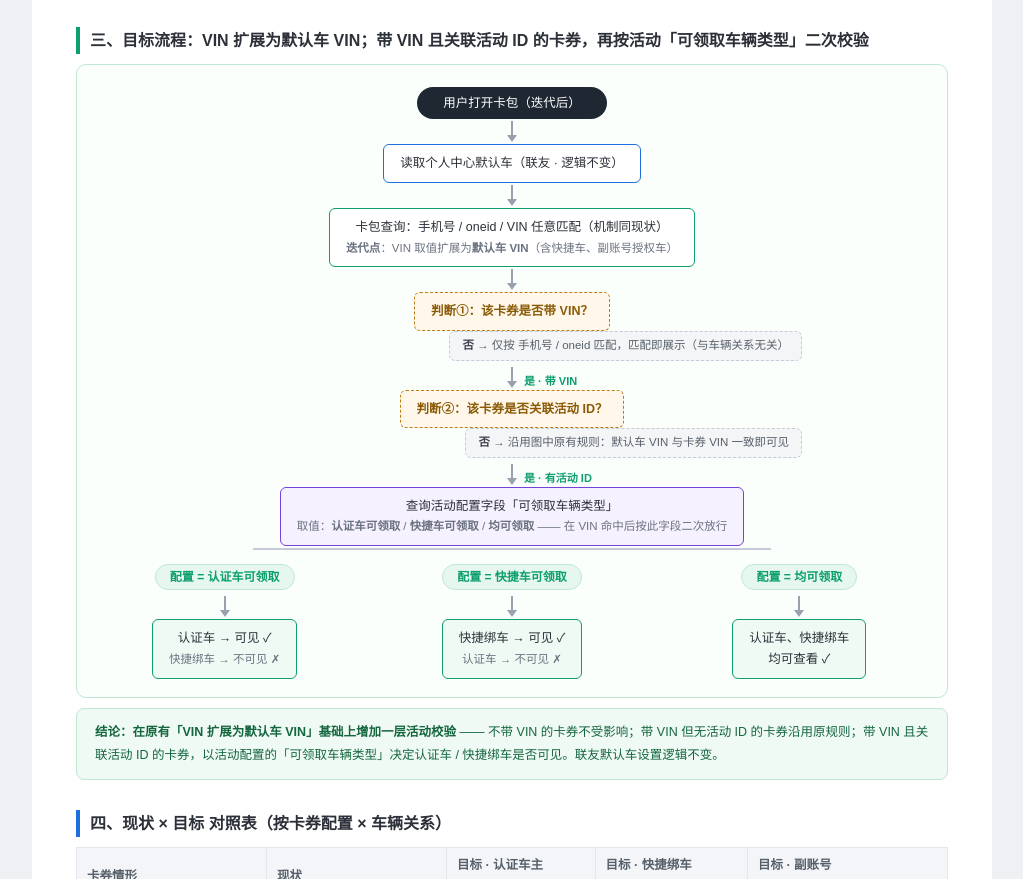
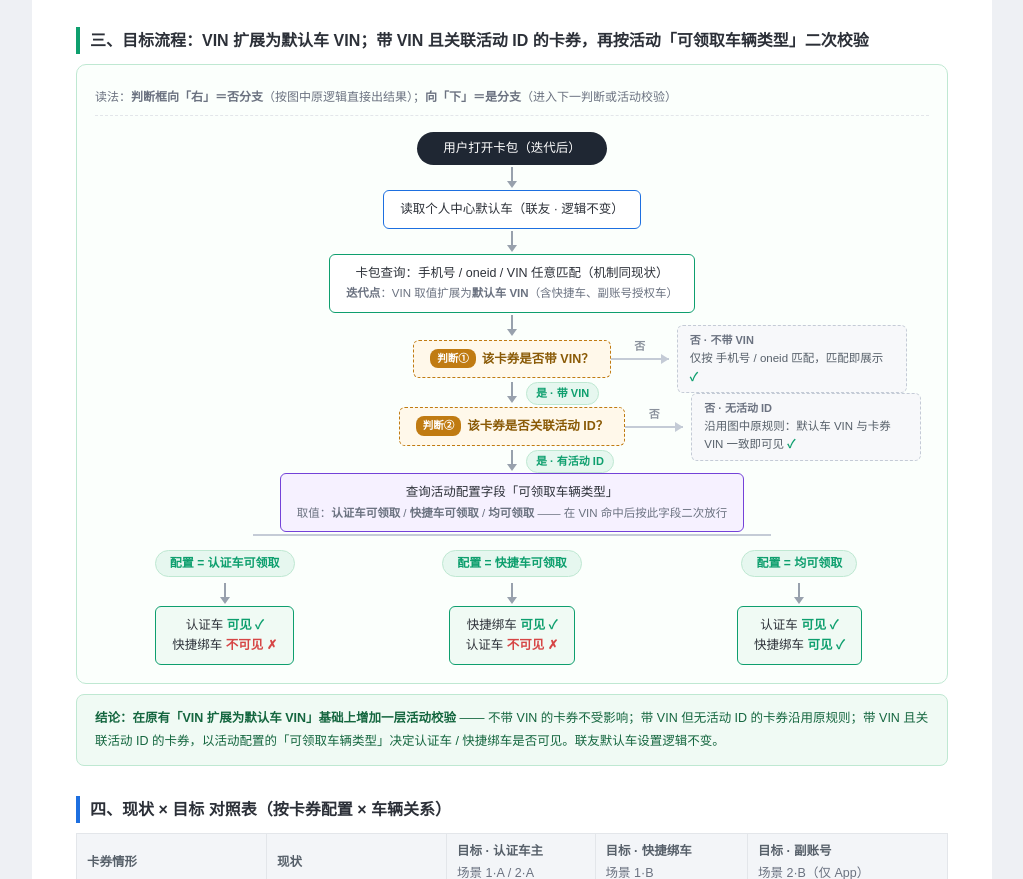
Before and after one commit to Lamb-R/DFN-coupon-docs, a plain HTML site: page coupon-visibility-flow.html in a window 1280 px wide. Shown: the part 1254-2133 px from the top of the page, without its empty margins (128-1151 px from the left). Drawn offline with Linux system fonts and the light colour scheme.

Commit message:
目标流程改为分支式流程图：判断框向右为否、向下为是，出口结论独立成框，读法说明置顶

```diff
--- a/coupon-visibility-flow.html
+++ b/coupon-visibility-flow.html
@@ -57,10 +57,28 @@
   .arr .head { width: 0; height: 0; border-left: 5px solid transparent; border-right: 5px solid transparent; border-top: 7px solid #98a1ad; }
 
   .arr.rel { position: relative; }
-  .arr .lbl { position: absolute; left: 50%; margin-left: 12px; top: 7px; font-size: 11px; font-weight: 700; color: #0e9f6e; white-space: nowrap; }
-  .fc .exit { width: 100%; max-width: 580px; display: flex; justify-content: flex-end; margin: 0 0 4px; }
-  .exit .tag { font-size: 11.5px; border-radius: 6px; padding: 4px 12px; background: #f4f5f7; border: 1px dashed #c4cbd6; color: #57606a; }
-  .exit .tag b { color: #3d444d; }
+  .arr .lbl { position: absolute; left: 50%; margin-left: 14px; top: 2px; font-size: 11px; font-weight: 700; color: #0e9f6e; white-space: nowrap; background: #e6f7ef; border: 1px solid #bfe8d2; border-radius: 999px; padding: 1px 9px; }
+
+  .dec-row { display: grid; grid-template-columns: 1fr auto 1fr; align-items: center; width: 100%; margin: 2px 0; }
+  .dec-row .side { min-width: 0; height: 0; display: flex; align-items: center; }
+  .dec-row .nd.dec { flex: 0 0 auto; max-width: 340px; }
+  .arrow-h { position: relative; flex: 0 0 58px; height: 2px; background: #c4cbd6; margin: 0 8px 0 0; }
+  .arrow-h::after { content: ''; position: absolute; right: 0; top: -4px; border-left: 8px solid #c4cbd6; border-top: 5px solid transparent; border-bottom: 5px solid transparent; }
+  .arrow-h .al { position: absolute; left: 50%; top: -21px; transform: translateX(-50%); font-size: 11px; font-weight: 700; color: #8a919c; }
+  .dec-out { flex: 0 1 auto; max-width: 230px; border: 1px dashed #c4cbd6; border-radius: 6px; background: #f7f8fa; padding: 6px 12px; font-size: 11.5px; line-height: 1.6; text-align: left; color: #57606a; }
+  .dec-out .lb { display: block; font-size: 11px; font-weight: 700; color: #6b7280; }
+  .dno { display: inline-block; font-size: 10.5px; font-weight: 700; padding: 1px 7px; border-radius: 8px; background: #c07b12; color: #fff; margin-right: 6px; vertical-align: 1px; }
+  .branch2 .col .tagline { display: flex; align-items: center; justify-content: center; text-align: center; }
+
+  @media (max-width: 780px) {
+    .dec-row { display: flex; flex-direction: column; }
+    .dec-row .side { height: auto; justify-content: center; }
+    .dec-row .side:empty { display: none; }
+    .arrow-h { flex: 0 0 16px; width: 2px; height: 16px; margin: 0; background: #c4cbd6; }
+    .arrow-h::after { right: auto; left: -4px; top: auto; bottom: 0; border-left: 5px solid transparent; border-right: 5px solid transparent; border-top: 8px solid #c4cbd6; border-bottom: 0; }
+    .arrow-h .al { left: 8px; top: 1px; transform: none; }
+    .dec-out { max-width: 340px; }
+  }
 
   .branch2 { display: grid; grid-template-columns: 1fr 1fr; gap: 0 28px; width: 100%; margin-top: 2px; }
   .branch2 .col { display: flex; flex-direction: column; align-items: center; }
@@ -175,6 +193,7 @@
 <!-- ================= 流程 2：目标 ================= -->
 <h2 class="goal">三、目标流程：VIN 扩展为默认车 VIN；带 VIN 且关联活动 ID 的卡券，再按活动「可领取车辆类型」二次校验</h2>
 <div class="fc-wrap goal">
+  <div class="fc-title" style="text-align:left;">读法：<b>判断框向「右」＝否分支</b>（按图中原逻辑直接出结果）；<b>向「下」＝是分支</b>（进入下一判断或活动校验）</div>
   <div class="fc">
     <div class="nd start">用户打开卡包（迭代后）</div>
     <div class="arr"><div class="line"></div><div class="head"></div></div>
@@ -183,12 +202,24 @@
     <div class="nd proc dn">卡包查询：手机号 / oneid / VIN 任意匹配（机制同现状）<br><span class="small"><b>迭代点</b>：VIN 取值扩展为<b>默认车 VIN</b>（含快捷车、副账号授权车）</span></div>
     <div class="arr"><div class="line"></div><div class="head"></div></div>
 
-    <div class="nd dec">判断①：该卡券是否带 VIN？</div>
-    <div class="exit"><span class="tag"><b>否</b> → 仅按 手机号 / oneid 匹配，匹配即展示（与车辆关系无关）</span></div>
+    <div class="dec-row">
+      <div class="side"></div>
+      <div class="nd dec"><span class="dno">判断①</span>该卡券是否带 VIN？</div>
+      <div class="side">
+        <div class="arrow-h"><span class="al">否</span></div>
+        <div class="dec-out"><span class="lb">否 · 不带 VIN</span>仅按 手机号 / oneid 匹配，匹配即展示 <span class="ok">✓</span></div>
+      </div>
+    </div>
     <div class="arr rel"><div class="line"></div><div class="head"></div><span class="lbl">是 · 带 VIN</span></div>
 
-    <div class="nd dec dn">判断②：该卡券是否关联活动 ID？</div>
-    <div class="exit"><span class="tag"><b>否</b> → 沿用图中原有规则：默认车 VIN 与卡券 VIN 一致即可见</span></div>
+    <div class="dec-row">
+      <div class="side"></div>
+      <div class="nd dec"><span class="dno">判断②</span>该卡券是否关联活动 ID？</div>
+      <div class="side">
+        <div class="arrow-h"><span class="al">否</span></div>
+        <div class="dec-out"><span class="lb">否 · 无活动 ID</span>沿用图中原规则：默认车 VIN 与卡券 VIN 一致即可见 <span class="ok">✓</span></div>
+      </div>
+    </div>
     <div class="arr rel"><div class="line"></div><div class="head"></div><span class="lbl">是 · 有活动 ID</span></div>
 
     <div class="nd data">查询活动配置字段「可领取车辆类型」<br><span class="small">取值：<b>认证车可领取</b> / <b>快捷车可领取</b> / <b>均可领取</b> —— 在 VIN 命中后按此字段二次放行</span></div>
@@ -197,17 +228,17 @@
       <div class="col">
         <div class="tagline yes">配置 = 认证车可领取</div>
         <div class="arr"><div class="line"></div><div class="head"></div></div>
-        <div class="nd ok-box">认证车 → 可见 ✓<br><span class="small">快捷绑车 → 不可见 ✗</span></div>
+        <div class="nd ok-box">认证车 <span class="ok">可见 ✓</span><br>快捷绑车 <span class="no3">不可见 ✗</span></div>
       </div>
       <div class="col">
         <div class="tagline yes">配置 = 快捷车可领取</div>
         <div class="arr"><div class="line"></div><div class="head"></div></div>
-        <div class="nd ok-box">快捷绑车 → 可见 ✓<br><span class="small">认证车 → 不可见 ✗</span></div>
+        <div class="nd ok-box">快捷绑车 <span class="ok">可见 ✓</span><br>认证车 <span class="no3">不可见 ✗</span></div>
       </div>
       <div class="col">
         <div class="tagline yes">配置 = 均可领取</div>
         <div class="arr"><div class="line"></div><div class="head"></div></div>
-        <div class="nd ok-box">认证车、快捷绑车<br>均可查看 ✓</div>
+        <div class="nd ok-box">认证车 <span class="ok">可见 ✓</span><br>快捷绑车 <span class="ok">可见 ✓</span></div>
       </div>
     </div>
   </div>
```
